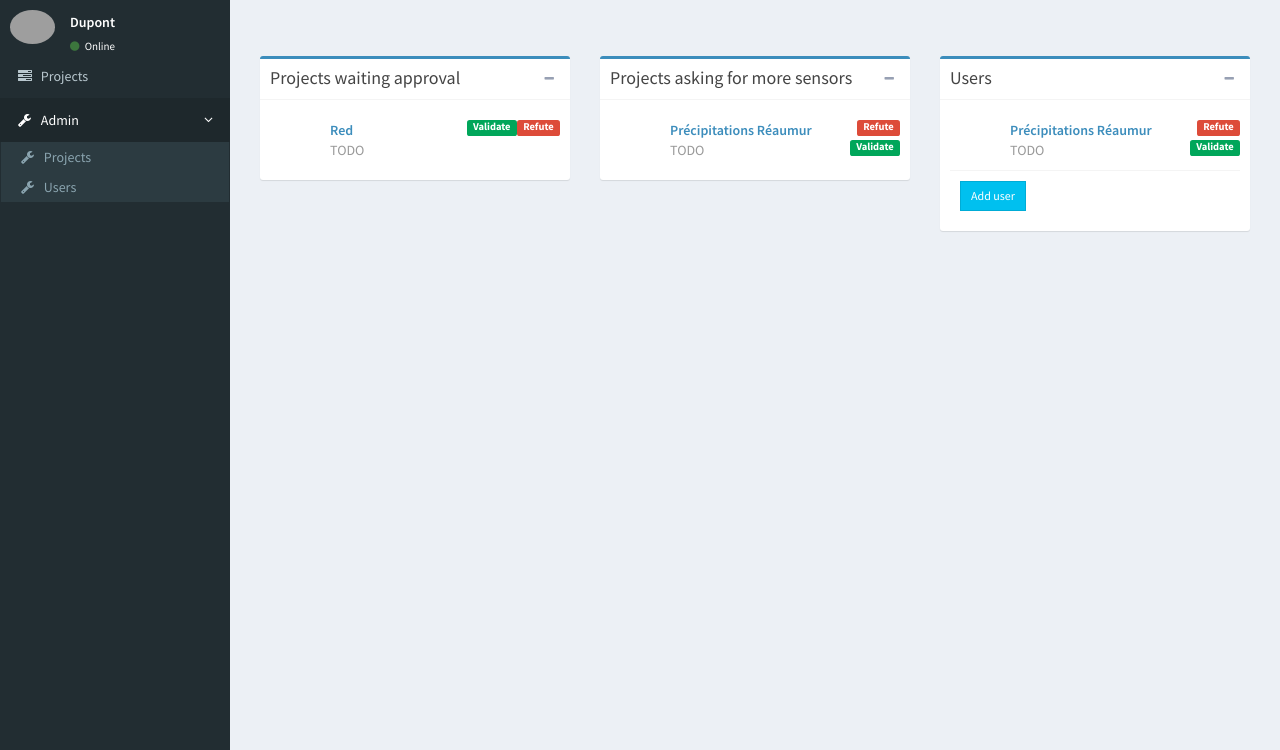
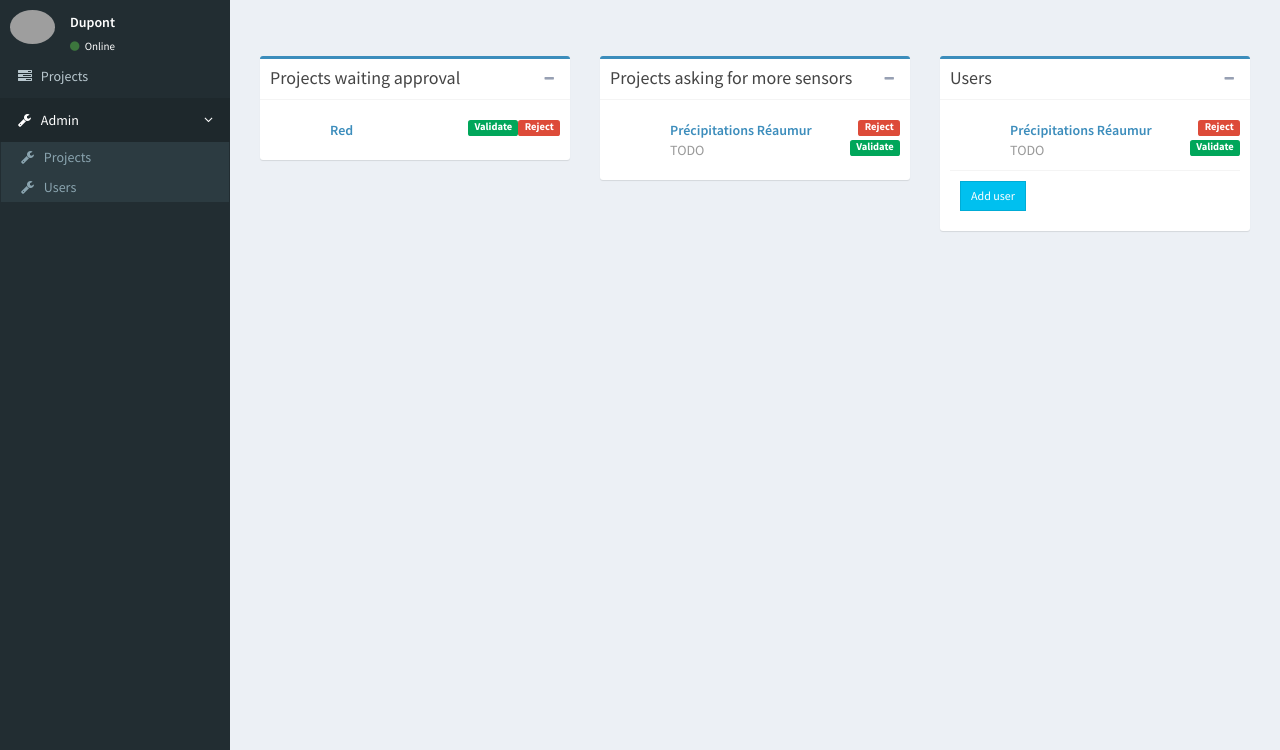
Before and after one commit to OpenWeek/data-logger, a Flask app: page /admin in a window 1280 px wide. Shown: the part 50-800 px from the top of the page. Run offline with Flask 2, Linux system fonts and the light colour scheme; parts of the project's set-up code (start-up, migrations or seed data) failed here and were passed over; some libraries are stand-ins or nearby versions; grey boxes are pictures that could not be loaded.

```diff
--- a/data_logger/templates/admin.html
+++ b/data_logger/templates/admin.html
@@ -20,11 +20,11 @@
                 <li class="item">
                   <div class="product-info">
                     <a href="javascript:void(0)" class="product-title">{{project.name}}</a>
-                    <a class="label label-danger pull-right" href="#">Refute</a>
-                      <a class="label label-success pull-right" href="#">Validate</a>
-                    <span class="product-description">
-                         TODO
-                        </span>
+                    <a class="label label-danger pull-right" href="/admin/reject/project/id">Reject</a>
+                      <a class="label label-success pull-right" href="/admin/approve/project/id">Validate</a>
+                      <span class="product-description">
+
+                      </span>
                   </div>
                 </li>
                 {% endfor %}
@@ -52,15 +52,15 @@
             <div class="box-body">
               <ul class="products-list product-list-in-box">
 
-                      {% for project in projects_ask_sensor %}
+                {% for project in projects_ask_sensor %}
                 <li class="item">
                   <div class="product-info">
                     <a href="javascript:void(0)" class="product-title">{{project.name}}</a>
-                    <a class="label label-danger pull-right" href="#">Refute</a>
-                      <a class="label label-success pull-right" href="#">Validate</a>
+                    <a class="label label-danger pull-right" href="/admin/reject/sensors/project/id">Reject</a>
+                    <a class="label label-success pull-right" href="/admin/approve/sensors/project/id">Validate</a>
                     <span class="product-description">
-                          TODO
-                        </span>
+                      TODO
+                    </span>
                   </div>
                 </li>
 
@@ -96,7 +96,7 @@
                 <li class="item">
                   <div class="product-info">
                     <a href="javascript:void(0)" class="product-title">{{project.name}}</a>
-                    <a class="label label-danger pull-right" href="#">Refute</a>
+                    <a class="label label-danger pull-right" href="#">Reject</a>
                       <a class="label label-success pull-right" href="#">Validate</a>
                     <span class="product-description">
                           TODO
--- a/data_logger/templates/project.html
+++ b/data_logger/templates/project.html
@@ -26,7 +26,8 @@
     </div>
     <!-- /.box-body -->
     <div class="box-footer clearfix">
-      <a href="/app.py/add/client" class="btn btn-sm btn-info btn-flat pull-left">Add client</a>
+        <button data-toggle="modal" data-target="#clientModal" class="btn btn-sm btn-info btn-flat pull-left">Add client</button>
+
       <div class="pull-right">{{ clients|length }} clients</div>
     </div>
   </div>
@@ -175,6 +176,7 @@
     </div>
   </div>
 </div>
+
 {% endblock %}
 
 
```
